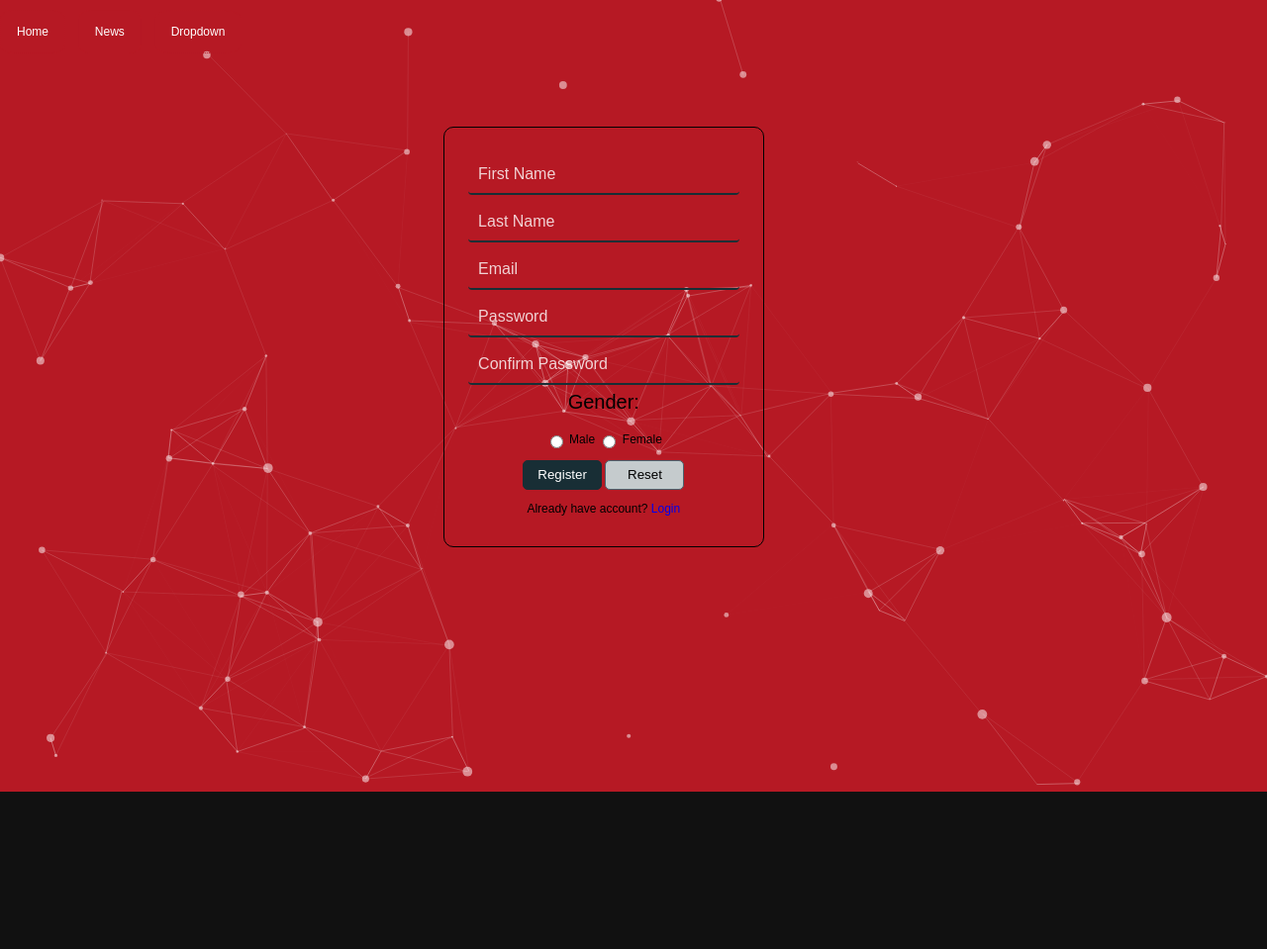
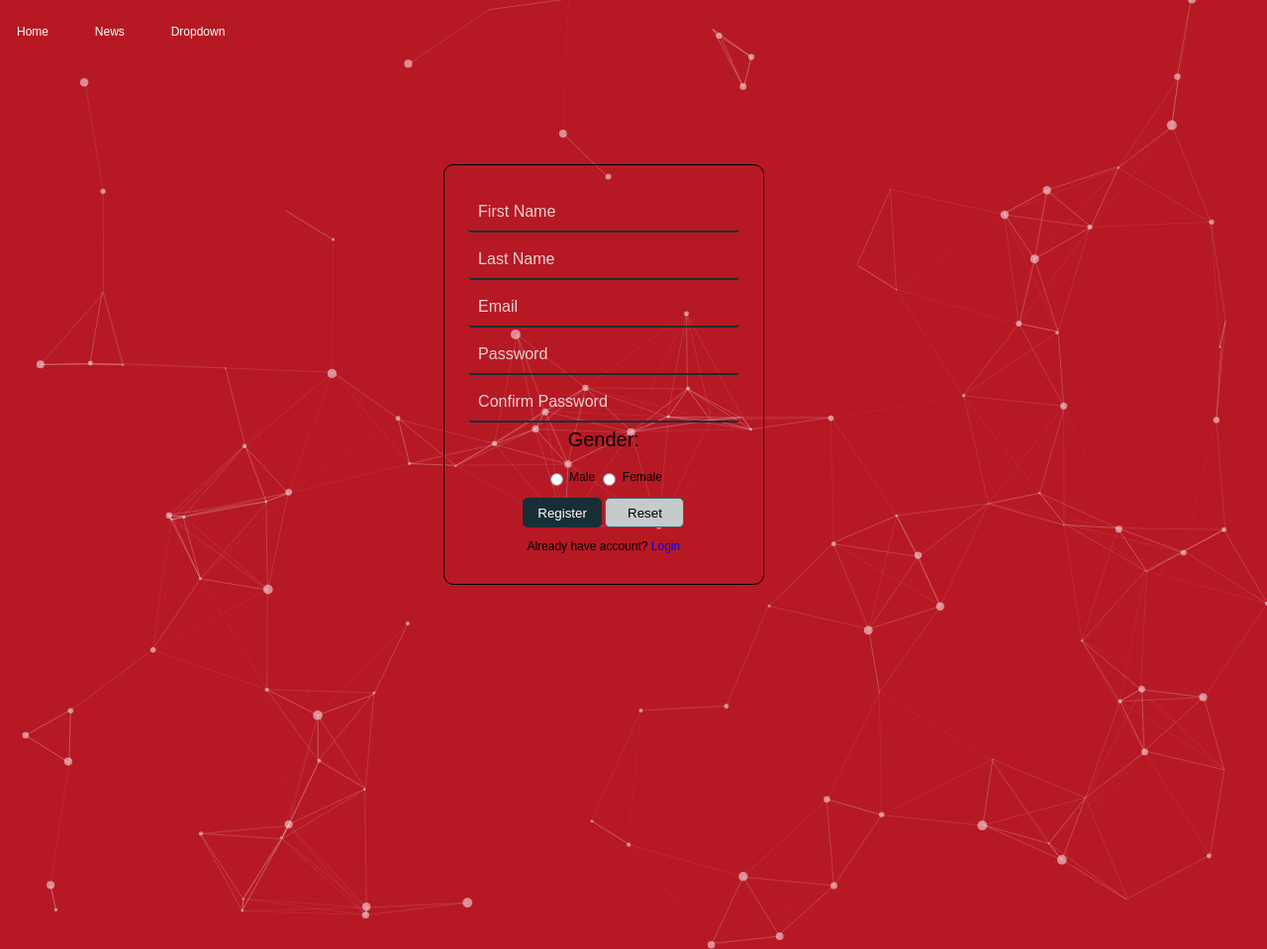
Before and after one commit to ramishali5/Form_js, a plain HTML site: page index.html in a window 1280 px wide. Shown: the whole page at 99% size. Before the commit the page ends 800 px from the top, so only its background shows below. Drawn offline with Linux system fonts and the light colour scheme.

Commit message:
Update style.css

```diff
--- a/css/style.css
+++ b/css/style.css
@@ -27,7 +27,7 @@ li{list-style:none}
 html,body{
 	width:100%;
 	height:100%;
-	background:#111;
+	background:#b61924;
 }
 
 html{
@@ -87,7 +87,7 @@ canvas{
 
 #particles-js{
   width: 100%;
-  height: 100%;
+  height: 120%;
   background-color: #b61924;
   background-image: url('');
   background-size: cover;
@@ -175,7 +175,7 @@ li.dropdown {
   margin: 0 auto;
   border: 1px solid #000;
   border-radius: 10px;
-  margin-top: 10%;
+  margin-top: 13%;
   margin-left: 35%;
   padding: 20px;
 }
```
